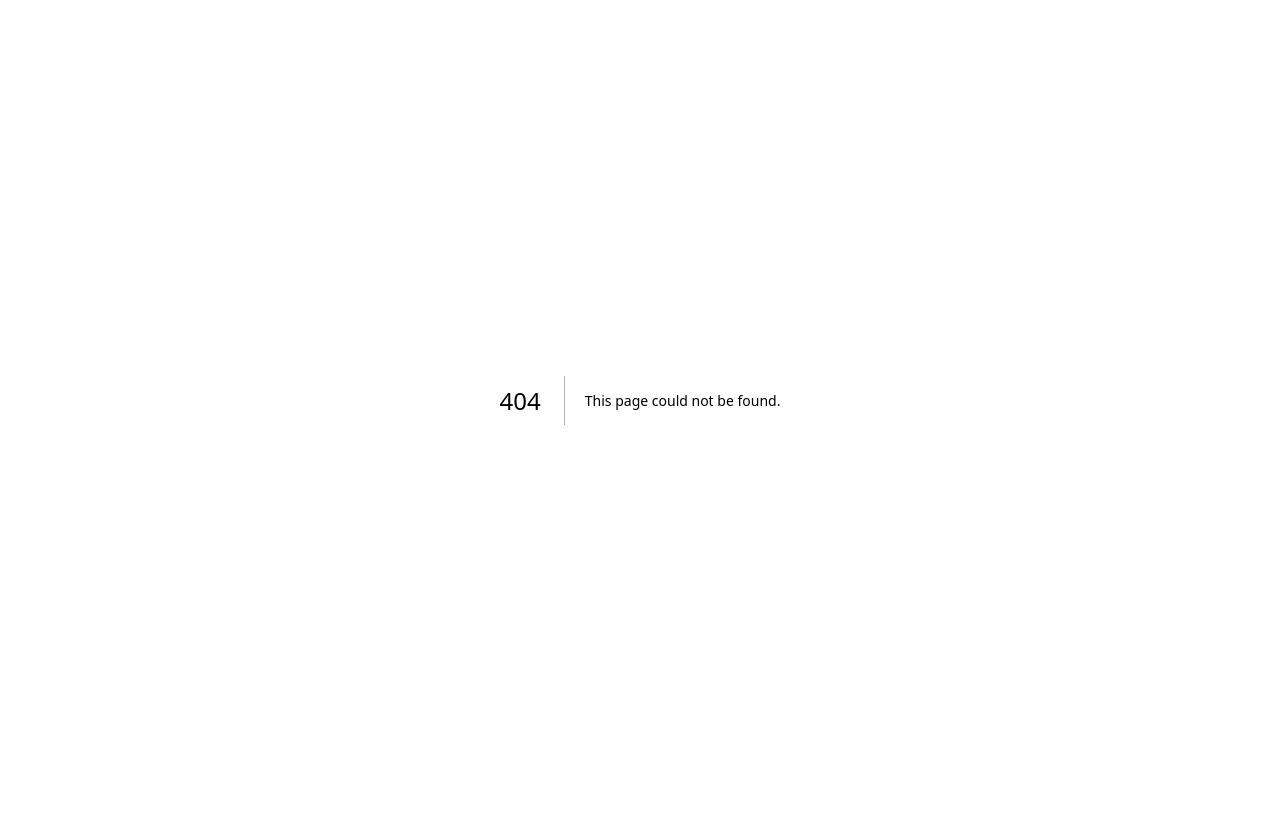
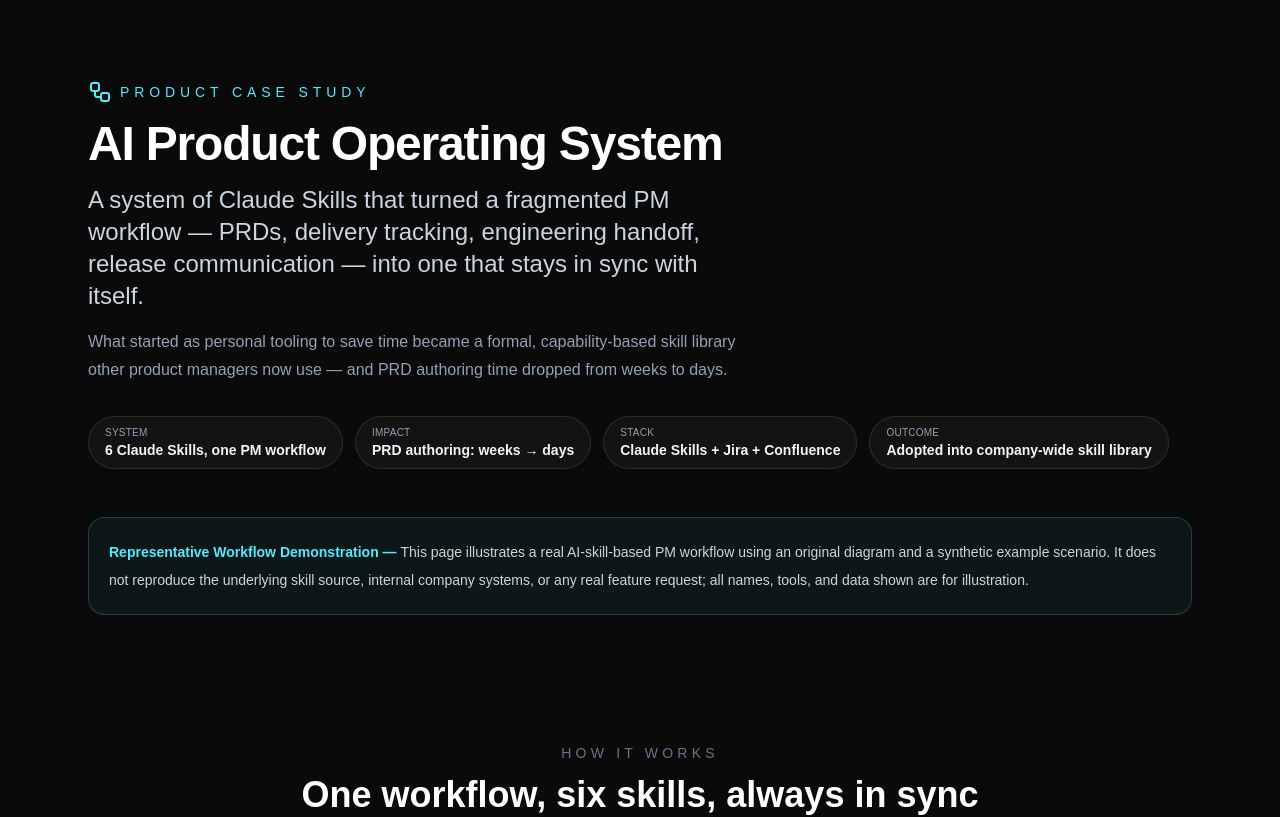
Before and after one commit to dhartung02/dustinhartung.com, a Next.js app: page /work/ai-product-operating-system in a window 1280 px wide. Before the commit this address had no page. Shown: the top 817 px of the page. Built offline with nearby package versions, Linux system fonts and the light colour scheme.

Commit message:
Assemble AI Product Operating System case study page

```diff
--- /dev/null
+++ b/src/app/work/ai-product-operating-system/page.tsx
@@ -0,0 +1,27 @@
+// src/app/work/ai-product-operating-system/page.tsx
+import type { Metadata } from "next";
+import Hero from "@/components/opsystem/sections/Hero";
+import WorkflowSection from "@/components/opsystem/sections/WorkflowSection";
+import CaseStudyOverview from "@/components/opsystem/sections/CaseStudyOverview";
+import MyRole from "@/components/opsystem/sections/MyRole";
+import Outcome from "@/components/opsystem/sections/Outcome";
+import Closing from "@/components/opsystem/sections/Closing";
+
+export const metadata: Metadata = {
+  title: "AI Product Operating System — Dustin Hartung",
+  description:
+    "A product case study: a system of Claude Skills that automated the PM workflow from feature idea to shipped release, cutting PRD authoring time from weeks to days.",
+};
+
+export default function AiProductOperatingSystemPage() {
+  return (
+    <main className="min-h-screen bg-neutral-950 text-white">
+      <Hero />
+      <WorkflowSection />
+      <CaseStudyOverview />
+      <MyRole />
+      <Outcome />
+      <Closing />
+    </main>
+  );
+}
```
